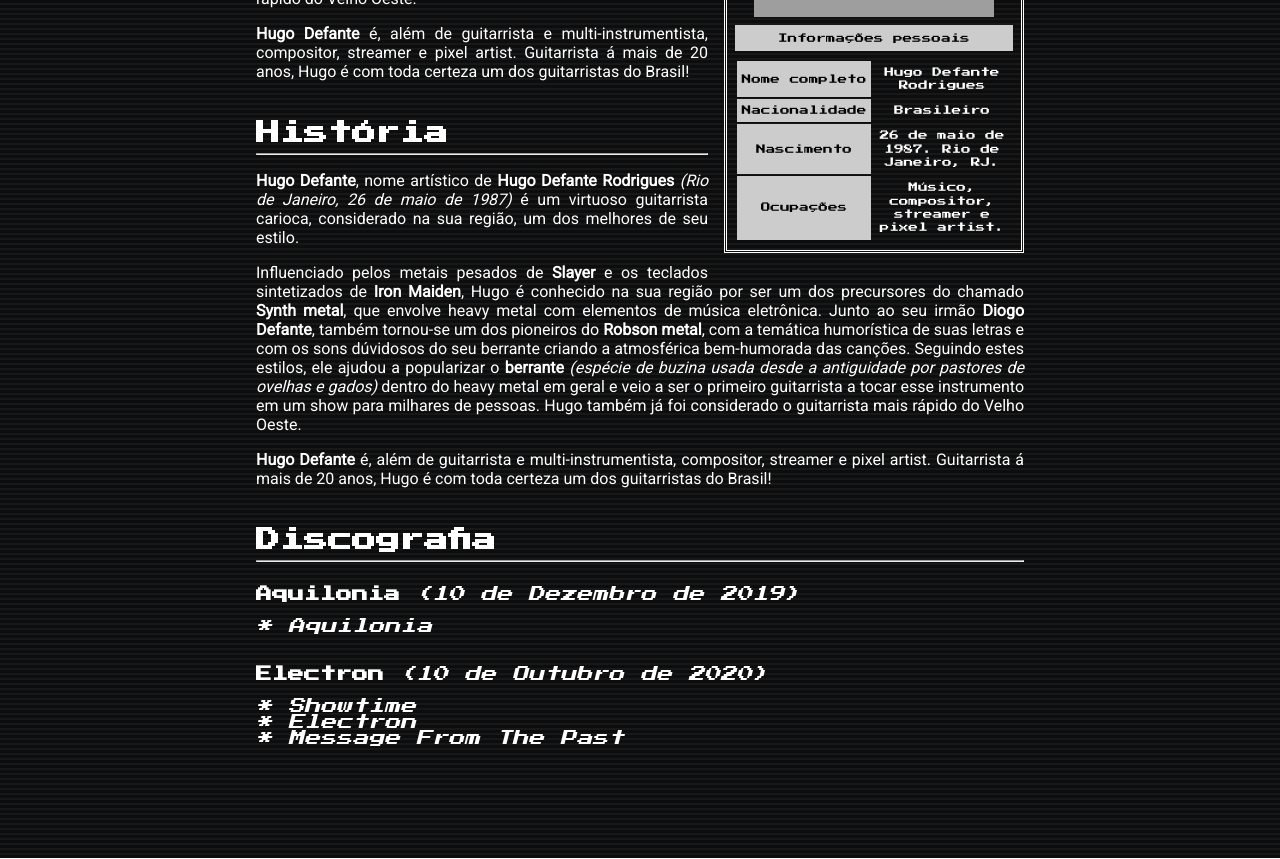
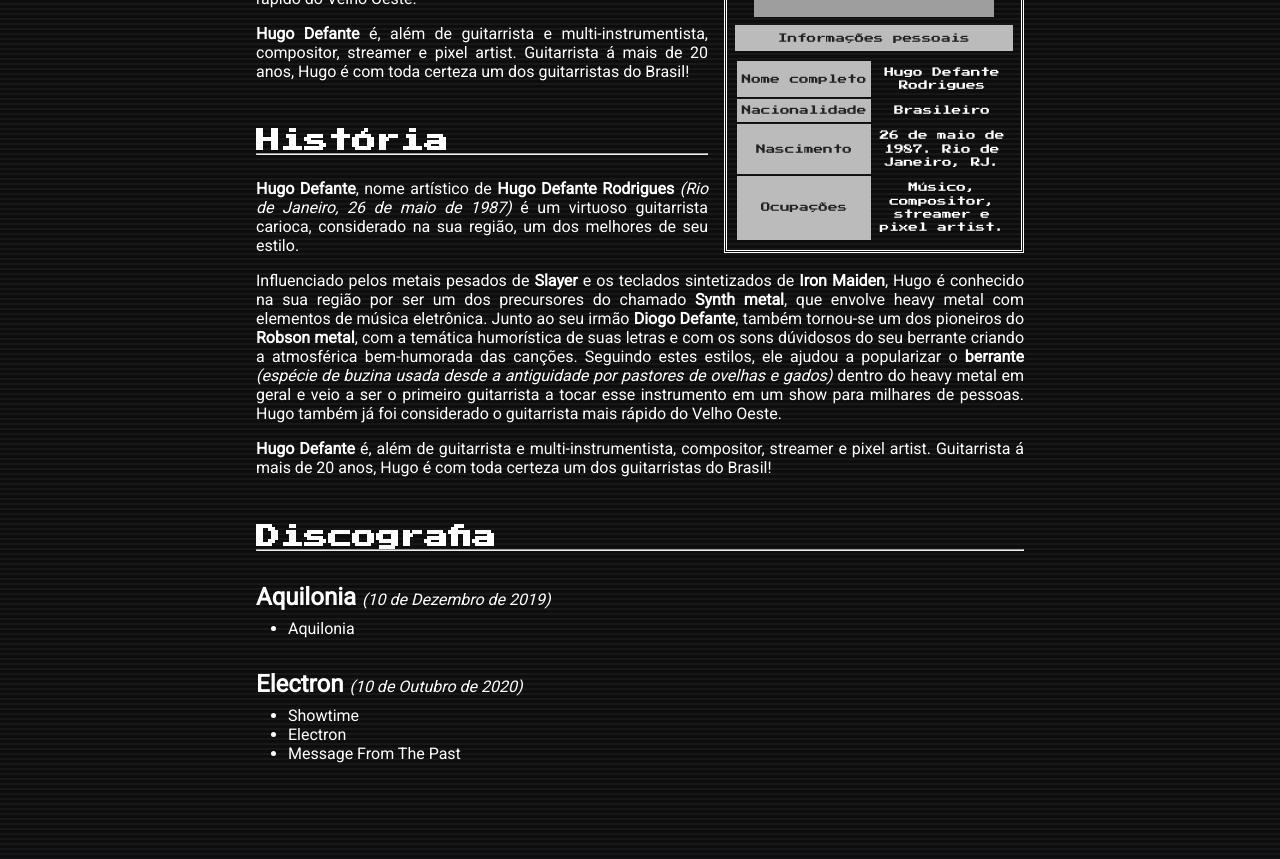
Before and after one commit to jeanwisotscki/friend, a Next.js app: page /wikihugo in a window 1280 px wide. Shown: the part 520-1379 px from the top of the page. Built offline with nearby package versions, Linux system fonts and the light colour scheme; grey boxes are pictures that could not be loaded.

Commit message:
refactor: ajustes de layout e cores

```diff
--- a/src/pages/wikihugo/index.tsx
+++ b/src/pages/wikihugo/index.tsx
@@ -8,7 +8,7 @@ import * as Comp from "../../components";
 export default function WikiHugo() {
   return (
     <Comp.LayoutBase backPageHref="/menu">
-      <Atom.Container>
+      <Atom.MainContainer>
         <Atom.Header>
           <h2>Hugo Defante</h2>
           <hr />
@@ -52,7 +52,7 @@ export default function WikiHugo() {
             </Atom.PersonalInfos>
           </Atom.AsideContainer>
 
-          <Atom.TextContainer>
+          <Atom.Resume>
             <p>
               <strong>Hugo Defante</strong>, nome artístico de{" "}
               <strong>Hugo Defante Rodrigues</strong>{" "}
@@ -87,11 +87,12 @@ export default function WikiHugo() {
               Guitarrista á mais de 20 anos, Hugo é com toda certeza um dos
               guitarristas do Brasil!
             </p>
+          </Atom.Resume>
 
-            {/**********************************************/}
-
+          <Atom.History>
             <h2>História</h2>
             <hr />
+
             <p>
               <strong>Hugo Defante</strong>, nome artístico de{" "}
               <strong>Hugo Defante Rodrigues</strong>{" "}
@@ -126,46 +127,35 @@ export default function WikiHugo() {
               Guitarrista á mais de 20 anos, Hugo é com toda certeza um dos
               guitarristas do Brasil!
             </p>
+          </Atom.History>
 
-            {/**********************************************/}
-            <section>
+          <Atom.Discography>
             <h2>Discografia</h2>
             <hr />
-              <br />
+
+            <div>
               <div>
                 <strong>Aquilonia </strong>
                 <i>(10 de Dezembro de 2019)</i>
-                <br />
-                <br />
+              </div>
               <ul>
-                  <li>
-                    <i>* Aquilonia</i>
-                  </li>
+                <li>Aquilonia</li>
               </ul>
             </div>
-              <br />
-              <br />
+            <div>
               <div>
                 <strong>Electron </strong>
                 <i>(10 de Outubro de 2020)</i>
-                <br />
-                <br />
+              </div>
               <ul>
-                  <li>
-                    <i>* Showtime</i>
-                  </li>
-                  <li>
-                    <i>* Electron</i>
-                  </li>
-                  <li>
-                    <i>* Message From The Past</i>
-                  </li>
+                <li>Showtime</li>
+                <li>Electron</li>
+                <li>Message From The Past</li>
               </ul>
             </div>
-            </section>
-          </Atom.TextContainer>
+          </Atom.Discography>
         </Atom.MainContentWrapper>
-      </Atom.Container>
+      </Atom.MainContainer>
     </Comp.LayoutBase>
   );
 }
--- a/src/pages/wikihugo/styles.ts
+++ b/src/pages/wikihugo/styles.ts
@@ -1,9 +1,8 @@
 import styled from "styled-components";
 
-export const Container = styled.div`
-  color: #fff;
+export const MainContainer = styled.div`
+  color: ${(props) => props.theme.colors.primary};
   padding: 0 1rem;
-  padding-bottom: 3rem;
 `;
 
 export const Header = styled.header`
@@ -31,8 +30,8 @@ export const AsideContainer = styled.aside`
 
   & > span {
     display: block;
-    color: #020202;
-    background-color: #ccc;
+    color: ${(props) => props.theme.colors.onyx};
+    background-color: ${(props) => props.theme.colors.secondary};
     text-align: center;
     padding: 1rem;
     margin: 0.5rem;
@@ -48,8 +47,8 @@ export const PersonalInfos = styled.section`
   span {
     display: block;
     font-size: 0.6rem;
-    color: #020202;
-    background-color: #ccc;
+    color: ${(props) => props.theme.colors.onyx};
+    background-color: ${(props) => props.theme.colors.secondary};
     margin: 0.5rem;
     padding: 0.5rem;
   }
@@ -64,33 +63,57 @@ export const PersonalInfos = styled.section`
         line-height: 1.4;
 
         &:first-child {
-          color: #020202;
-          background-color: #ccc;
+          color: ${(props) => props.theme.colors.onyx};
+          background-color: ${(props) => props.theme.colors.secondary};
         }
       }
     }
   }
 `;
 
-export const TextContainer = styled.div`
-  width: 100%;
-
-  p {
+const BaseSection = styled.section`
+  p,
+  strong,
+  i,
+  li {
     font-family: Roboto, Arial, Helvetica, sans-serif;
-    margin: 1rem 0;
-    text-align: justify;
-
-    strong,
-    i {
-      font-family: Roboto, Arial, Helvetica, sans-serif;
-    }
   }
 
   h2 {
-    margin-top: 2.5rem;
+    margin-top: 3rem;
   }
 
   hr {
-    margin: 0.5rem 0;
+    margin-bottom: 1.5rem;
+  }
+
+  p {
+    margin: 1rem 0;
+    text-align: justify;
   }
 `;
+
+export const Resume = styled(BaseSection)``;
+
+export const History = styled(BaseSection)``;
+
+export const Discography = styled(BaseSection)`
+  & > div {
+    margin: 2rem 0;
+  }
+
+  div {
+    strong {
+      font-size: 1.5rem;
+    }
+
+    ul {
+      margin-top: 0.5rem;
+      padding: 0 2rem;
+
+      li {
+        list-style: disc;
+      }
+    }
+  }
+`;
```
Lines whose indentation alone changed are shown as unchanged.
